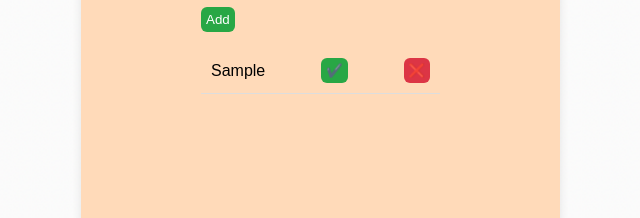
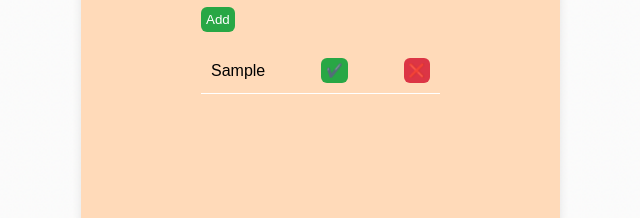
Before and after one commit to AlonaVoshchyna/JS-project, a plain HTML site: page today.html in a window 1280 px wide. Both pictures are taken after typing "Sample" into the empty fields and a click on the button "Add". Shown: the part 460-678 px from the top of the page, 367-1007 px from the left. Drawn offline with Linux system fonts and the light colour scheme.

Commit message:
chage color

```diff
--- a/today.css
+++ b/today.css
@@ -57,7 +57,7 @@ li {
     justify-content: space-between;
     align-items: center;
     padding: 10px;
-    border-bottom: 1px solid #ddd;
+    border-bottom: 1px solid white;
 }
 
 li.checked {
```
